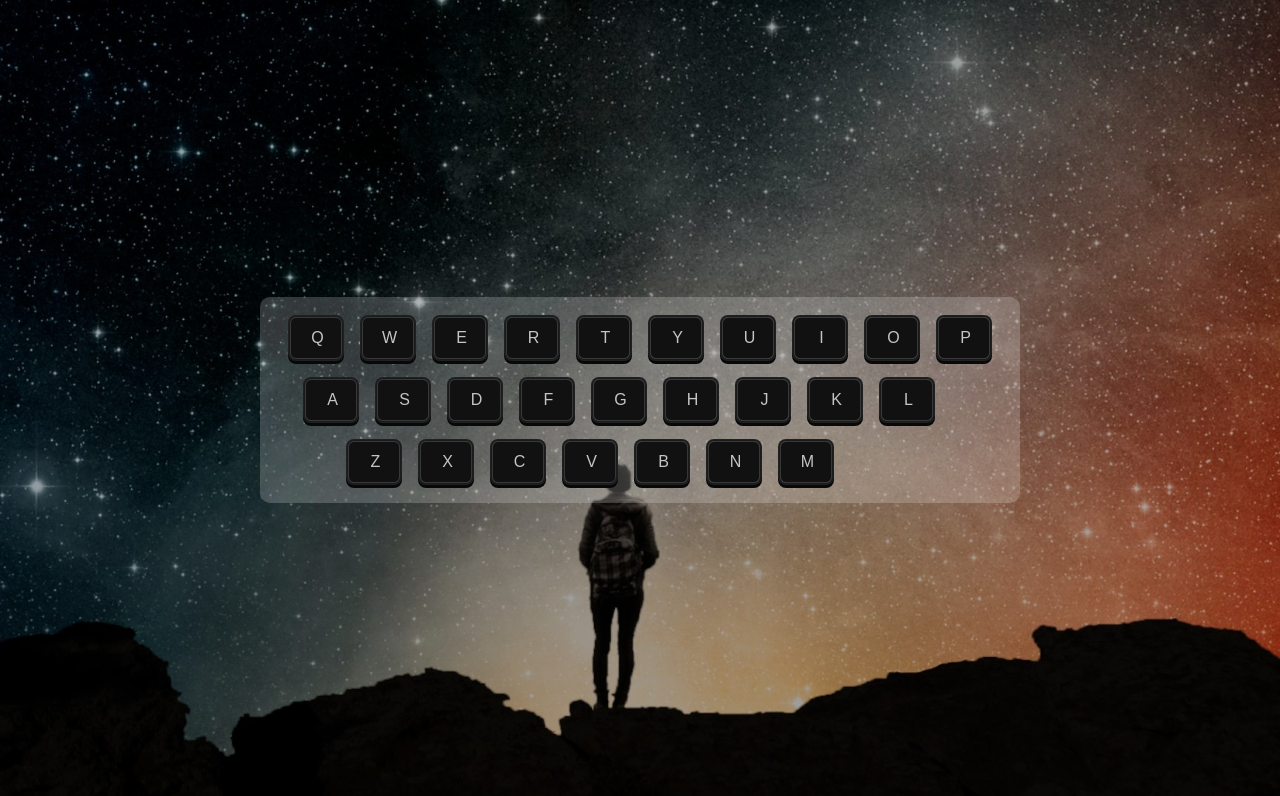
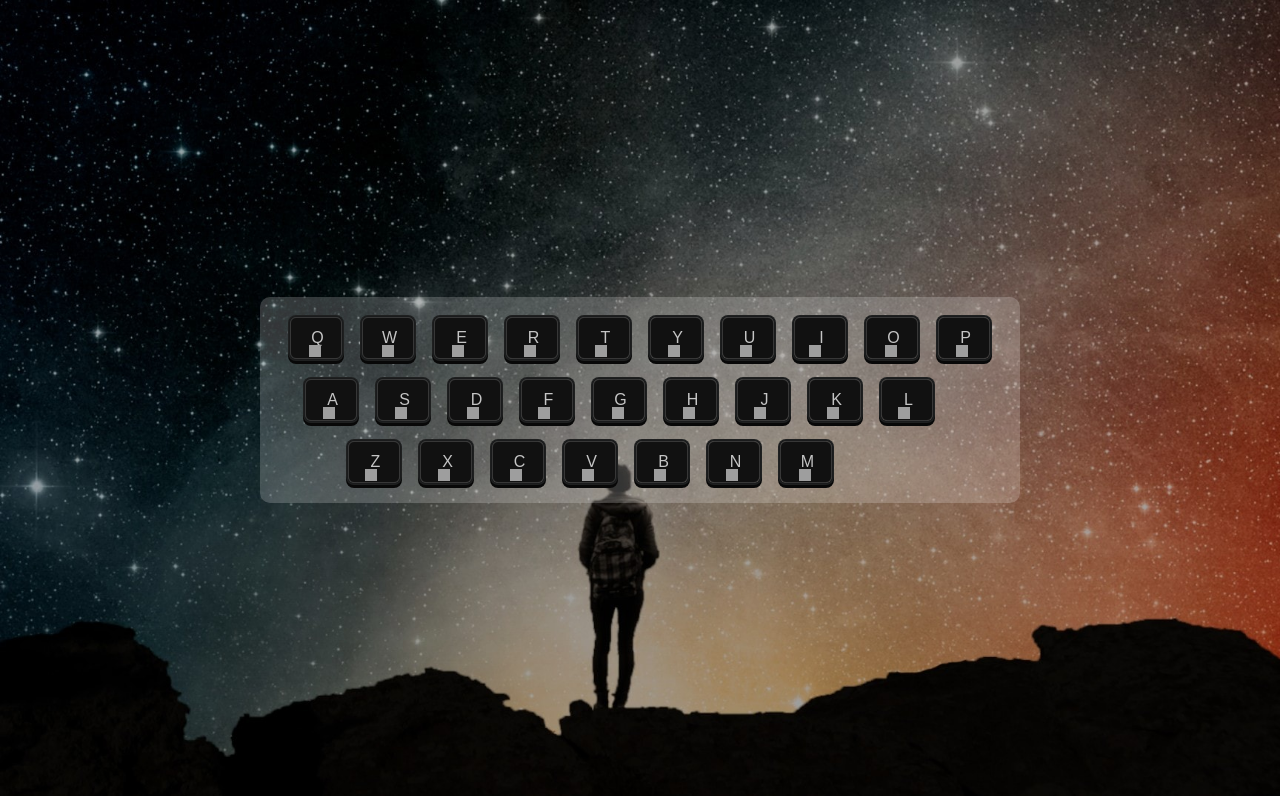
Before and after one commit to BillHtml5/navDemo, a plain HTML site: page index.html in a window 1280 px wide. Drawn offline with Linux system fonts and the light colour scheme; grey boxes are pictures that could not be loaded.

Commit message:
compelet bordkey

```diff
--- a/index.html
+++ b/index.html
@@ -23,10 +23,10 @@
             'length':3
         }
         var hash={
-            q: 'www.baidu.com', w: 'www.so.com', a: 'www.sougou.com',s: 'www.shenma.com',
-            d: 'www.github.com', f: 'www.sina.com',e: 'www.souhu.com',
-            r: 'www.so.com',g: 'www.sougou.com',h: 'www.sina.com', z: 'www.baidu.com',
-            x: 'www.github.com', c: 'www.sougou.com', m: 'www.souhu.com',
+            q: 'www.qq.com', w: 'www.so.com', a: 'www.sogou.com',s: 'www.bem198.com',
+            d: 'www.emc600.com', f: 'www.sina.com',e: 'www.souhu.com',
+            r: 'www.youtube.com',g: 'www.weibo.com',h: 'www.sina.com', z: 'www.baidu.com',
+            x: 'www.github.com', c: 'www.zhihu.com', m: 'www.jianshu.com',
         }
         //取出localStorage 中的huancun对应的hash
         var hashInlocalStorage=JSON.parse(localStorage.getItem('huancun' || 'null'))
@@ -56,9 +56,16 @@
                 change.id=row[index2]
 
                 img =document.createElement('img')
-
+                if(hash[row[index2]]){
                 img.src='http://'+hash[row[index2]]+'/favicon.ico'
-
+                }else{
+                //需要启动http-server -c -0
+                img.src='//i.loli.net/2019/04/30/5cc72863e88af.jpg'
+                   }
+                img.onerror=function(errorimg){
+                    console.log('下载失败')
+                    errorimg.target.src='//i.loli.net/2019/04/30/5cc72863e88af.jpg'
+                }
                 change.onclick=function(xzkjcnxlkcjlk){
                     key=xzkjcnxlkcjlk['target']['id']
                     input=prompt('请输入你想替换的网址')
```
